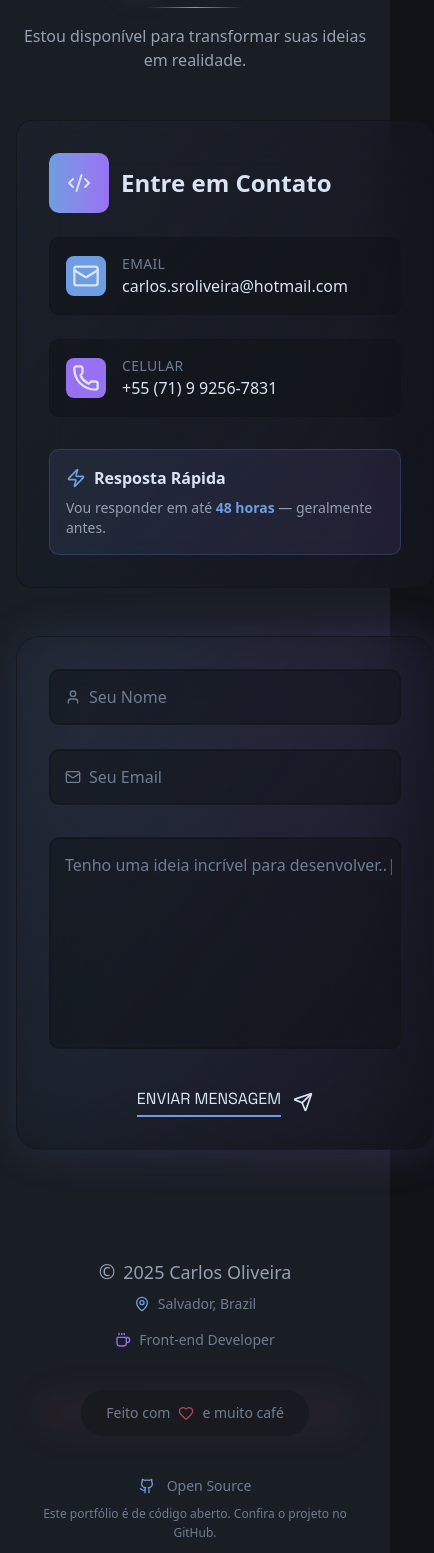
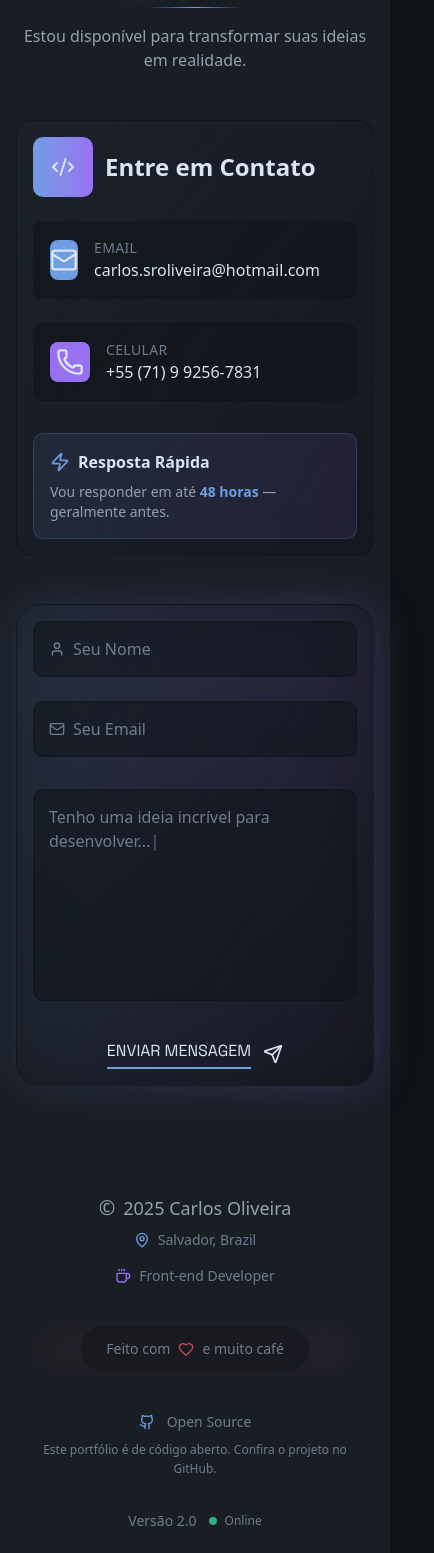
Before and after one commit to carlossroliveira/current-portfolio, a Next.js app: page / in a window 390 px wide. Shown: the part 3360-4913 px from the top of the page, 434 px wide, since content can reach past the window. Built offline with nearby package versions, Linux system fonts and the light colour scheme.

Commit message:
fix: Adjust padding and responsive styles in ContactInfo and Contact components for improved layout

```diff
--- a/src/app/sections/Contact/ContactInfo.tsx
+++ b/src/app/sections/Contact/ContactInfo.tsx
@@ -25,7 +25,7 @@ export default function ContactInfo() {
   return (
     <div className="lg:col-span-5 space-y-8 flex">
       <div
-        className="relative p-8 rounded-2xl bg-gradient-to-br from-gray-bg-gray-900/80 to-gray-900/80
+        className="relative max-[425px]:w-1.5 max-[374px]:p-0 p-4 rounded-2xl bg-gradient-to-br from-gray-bg-gray-900/80 to-gray-900/80
       backdrop-blur-xl border border-gray-800/50 flex-1 flex flex-col"
       >
         <div className="absolute inset-0 bg-gradient-to-r from-blue/5 to-purple/5 rounded-2xl animate-pulse" />
@@ -67,7 +67,7 @@ export default function ContactInfo() {
                     carlos.sroliveira@hotmail.com
                   </p>
                 </div>
-                <div className="opacity-0 group-hover:opacity-100 transition-opacity">
+                <div className="max-[374px]:hidden opacity-0 group-hover:opacity-100 transition-opacity">
                   {copiedEmail ? (
                     <Check className="w-5 h-5 text-green-400" />
                   ) : (
--- a/src/app/sections/Contact/index.tsx
+++ b/src/app/sections/Contact/index.tsx
@@ -24,7 +24,7 @@ export default function Contact() {
             />
 
             <div
-              className="relative p-8 md:p-12 rounded-3xl bg-gradient-to-br from-gray-bg-gray-900/80 to-gray-900/80
+              className="relative max-[374px]:p-0 p-4 md:p-12 rounded-3xl bg-gradient-to-br from-gray-bg-gray-900/80 to-gray-900/80
       backdrop-blur-xl border border-gray-800/50 duration-500 h-full flex flex-col"
             >
               <form className="space-y-8 flex-1 flex flex-col">
```
